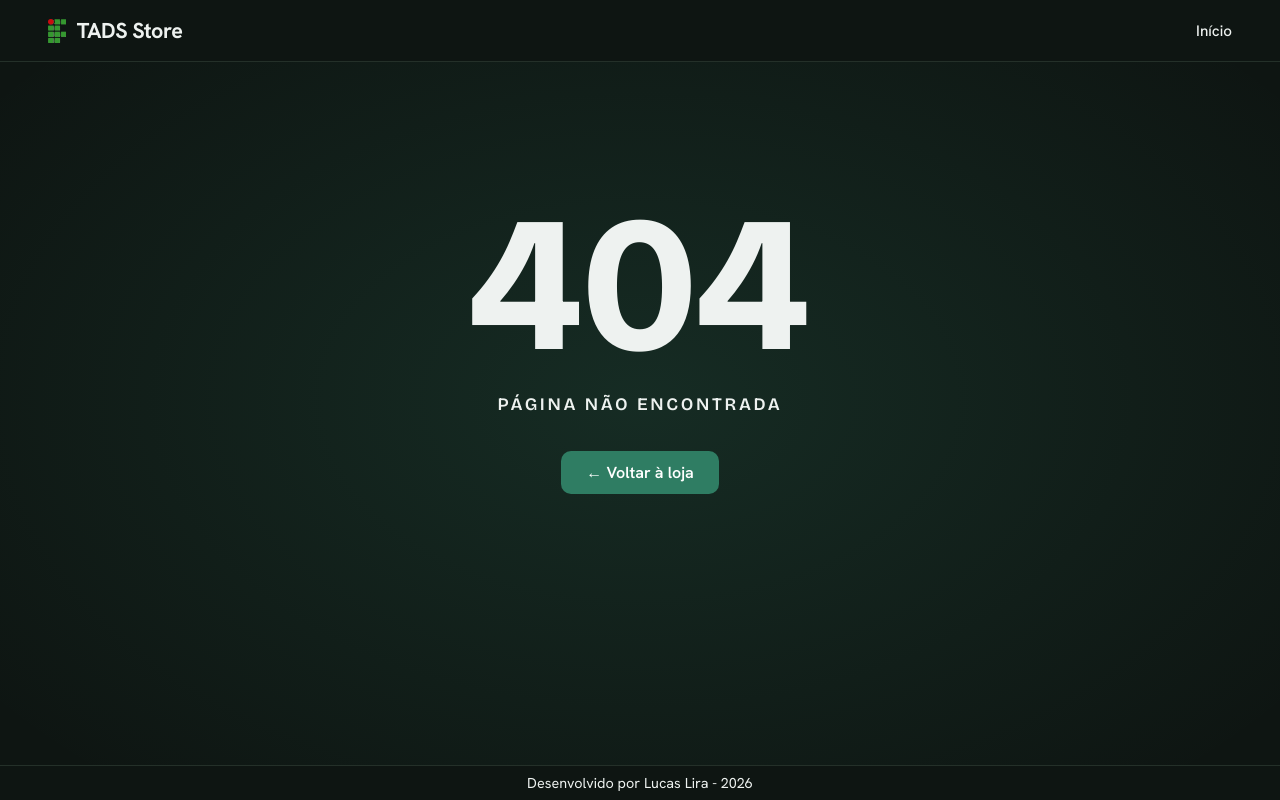
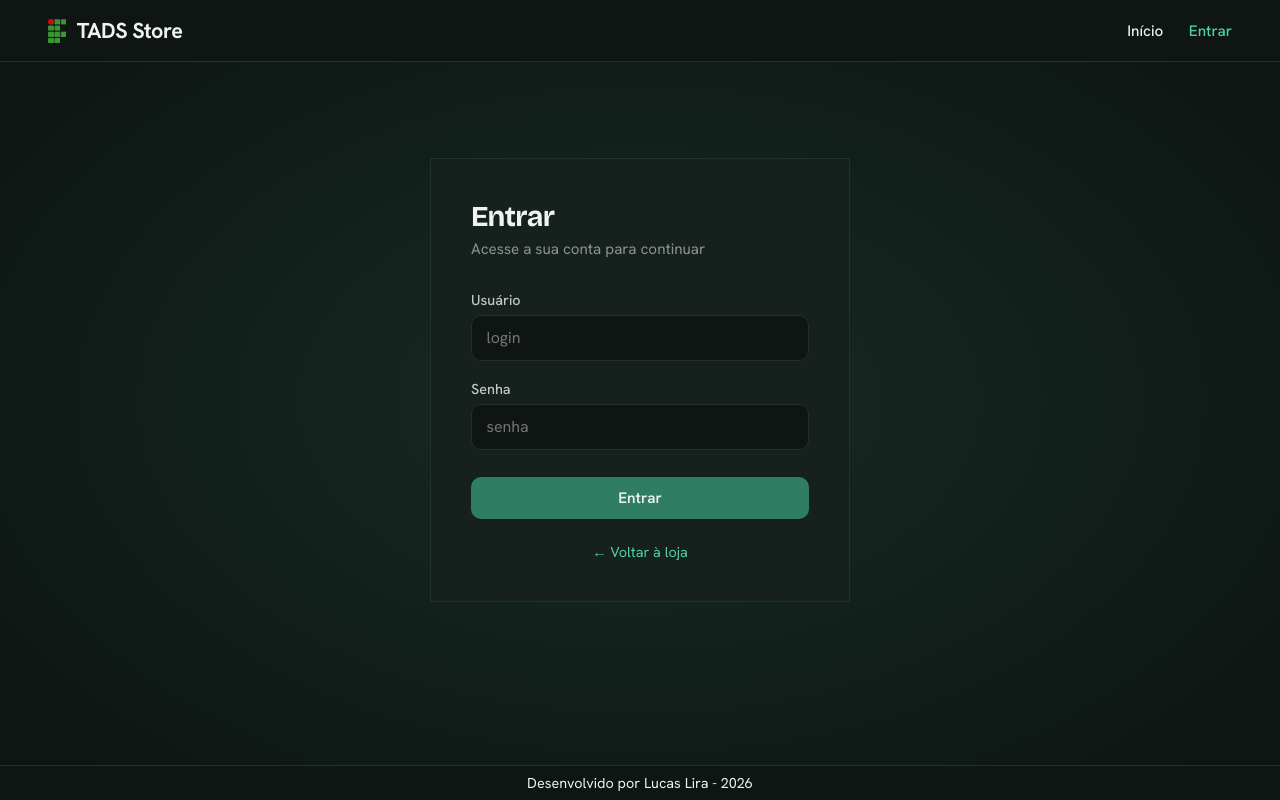
Before and after one commit to lucasliradev/tads-store, a React (Vite) app: page /login in a window 1280 px wide. Before the commit this address had no page. Built offline with nearby package versions, Linux system fonts and the light colour scheme.

Commit message:
adiciona autenticação com Context, login e rota protegida

```diff
--- a/src/App.css
+++ b/src/App.css
@@ -469,3 +469,175 @@ body {
 .cabecalho_nav a.active {
   color: var(--cor-acento-claro);
 }
+
+/* --- Botão Sair no cabeçalho --- */
+.cabecalho_sair {
+  background: none;
+  border: none;
+  color: var(--cor-texto-suave);
+  padding: 0;
+  cursor: pointer;
+  font-family: var(--fonte-corpo);
+  font-size: 0.95rem;
+  font-weight: 500;
+  transition: color 0.2s;
+}
+
+.cabecalho_sair:hover {
+  color: var(--cor-acento-claro);
+}
+
+/* --- Página de Login --- */
+.login {
+  display: flex;
+  align-items: center;
+  justify-content: center;
+  padding: 4rem 1rem;
+}
+
+.login_card {
+  background: var(--cor-superficie);
+  border: 1px solid var(--cor-borda);
+  border-radius: var(--raio);
+  padding: 2.5rem;
+  width: 100%;
+  max-width: 420px;
+}
+
+.login_titulo {
+  font-family: var(--fonte-display);
+  font-size: 1.8rem;
+  font-weight: 700;
+  letter-spacing: -0.02em;
+  margin-bottom: 0.3rem;
+}
+
+.login_subtitulo {
+  opacity: 0.55;
+  font-size: 0.95rem;
+  margin-bottom: 2rem;
+}
+
+.login_form {
+  display: flex;
+  flex-direction: column;
+  gap: 1.2rem;
+}
+
+.login_campo {
+  display: flex;
+  flex-direction: column;
+  gap: 0.4rem;
+}
+
+.login_campo label {
+  font-size: 0.9rem;
+  font-weight: 500;
+  opacity: 0.8;
+}
+
+.login_campo input {
+  background: var(--cor-fundo);
+  border: 1px solid var(--cor-borda);
+  border-radius: 10px;
+  color: var(--cor-texto);
+  padding: 0.7rem 0.9rem;
+  font-family: var(--fonte-corpo);
+  font-size: 1rem;
+  outline: none;
+  transition: border-color 0.2s;
+}
+
+.login_campo input:focus {
+  border-color: var(--cor-acento-claro);
+}
+
+.login_erro {
+  color: #ff8a7a;
+  font-size: 0.9rem;
+  text-align: center;
+}
+
+.login_botao {
+  margin-top: 0.5rem;
+}
+
+.login_rodape {
+  margin-top: 1.5rem;
+  text-align: center;
+  font-size: 0.9rem;
+}
+
+.login_rodape a {
+  color: var(--cor-acento-claro);
+  text-decoration: none;
+}
+
+.login_rodape a:hover {
+  text-decoration: underline;
+}
+
+/* --- Página Minha Conta --- */
+.minha-conta {
+  display: flex;
+  align-items: center;
+  justify-content: center;
+  padding: 4rem 1rem;
+}
+
+.minha-conta_card {
+  background: var(--cor-superficie);
+  border: 1px solid var(--cor-borda);
+  border-radius: var(--raio);
+  padding: 2.5rem;
+  width: 100%;
+  max-width: 480px;
+  display: flex;
+  flex-direction: column;
+  align-items: center;
+  text-align: center;
+  gap: 1rem;
+}
+
+.minha-conta_avatar {
+  width: 72px;
+  height: 72px;
+  border-radius: 50%;
+  background: var(--cor-acento);
+  display: grid;
+  place-items: center;
+  font-family: var(--fonte-display);
+  font-size: 2rem;
+  font-weight: 700;
+  color: #fff;
+}
+
+.minha-conta_titulo {
+  font-family: var(--fonte-display);
+  font-size: 1.6rem;
+  font-weight: 700;
+  letter-spacing: -0.02em;
+}
+
+.minha-conta_usuario {
+  font-size: 1rem;
+  opacity: 0.8;
+}
+
+.minha-conta_info {
+  font-size: 0.9rem;
+  opacity: 0.55;
+  max-width: 320px;
+  line-height: 1.6;
+}
+
+.minha-conta_acoes {
+  display: flex;
+  gap: 0.8rem;
+  margin-top: 0.5rem;
+  width: 100%;
+}
+
+.minha-conta_acoes .botao {
+  flex: 1;
+}
--- a/src/App.jsx
+++ b/src/App.jsx
@@ -1,7 +1,10 @@
 import { Routes, Route } from "react-router-dom";
 import Layout from "./components/Layout";
+import RotaPrivada from "./components/RotaPrivada";
 import Home from "./pages/Home";
 import Detalhe from "./pages/Detalhe";
+import Login from "./pages/Login";
+import MinhaConta from "./pages/MinhaConta";
 import NaoEncontrado from "./pages/NaoEncontrado";
 import "./App.css";
 
@@ -11,7 +14,17 @@ export default function App() {
       <Routes>
         <Route path="/" element={<Home />} />
         <Route path="/produto/:id" element={<Detalhe />} />
-        {/* path="*" captura qualquer rota não reconhecida — sempre por último */}
+        <Route path="/login" element={<Login />} />
+        <Route path="/404" element={<NaoEncontrado />} />
+        <Route
+          path="/minha-conta"
+          element={
+            <RotaPrivada>
+              <MinhaConta />
+            </RotaPrivada>
+          }
+        />
+
         <Route path="*" element={<NaoEncontrado />} />
       </Routes>
     </Layout>
--- a/src/components/Cabecalho.jsx
+++ b/src/components/Cabecalho.jsx
@@ -1,6 +1,15 @@
-import { NavLink } from "react-router-dom";
+import { NavLink, useNavigate } from "react-router-dom";
+import { useAuth } from "../contexts/AuthContext";
 
 export default function Cabecalho({ titulo = "TADS Store" }) {
+  const { logado, sair } = useAuth();
+  const navegar = useNavigate();
+
+  function aoSair() {
+    sair();
+    navegar("/");
+  }
+
   return (
     <header className="cabecalho">
       <NavLink to="/" className="cabecalho_titulo">
@@ -10,6 +19,15 @@ export default function Cabecalho({ titulo = "TADS Store" }) {
 
       <nav className="cabecalho_nav">
         <NavLink to="/">Início</NavLink>
+
+        {logado ? (
+          <>
+            <NavLink to="/minha-conta">Minha Conta</NavLink>
+            <button className="cabecalho_sair" onClick={aoSair}>Sair</button>
+          </>
+        ) : (
+          <NavLink to="/login">Entrar</NavLink>
+        )}
       </nav>
     </header>
   );
--- /dev/null
+++ b/src/components/RotaPrivada.jsx
@@ -0,0 +1,8 @@
+import { Navigate } from "react-router-dom";
+import { useAuth } from "../contexts/AuthContext";
+
+export default function RotaPrivada({ children }) {
+  const { logado } = useAuth();
+
+  return logado ? children : <Navigate to="/login" replace />;
+}
--- /dev/null
+++ b/src/contexts/AuthContext.jsx
@@ -0,0 +1,29 @@
+import { createContext, useContext, useState } from "react";
+
+const AuthContext = createContext();
+
+export function AuthProvider({ children }) {
+  const [logado, setLogado] = useState(
+    () => localStorage.getItem("logado") === "true"
+  );
+
+  function entrar() {
+    setLogado(true);
+    localStorage.setItem("logado", "true");
+  }
+
+  function sair() {
+    setLogado(false);
+    localStorage.removeItem("logado");
+  }
+
+  return (
+    <AuthContext.Provider value={{ logado, entrar, sair }}>
+      {children}
+    </AuthContext.Provider>
+  );
+}
+
+export function useAuth() {
+  return useContext(AuthContext);
+}
--- a/src/main.jsx
+++ b/src/main.jsx
@@ -1,12 +1,15 @@
 import { StrictMode } from "react";
 import { createRoot } from "react-dom/client";
 import { BrowserRouter } from "react-router-dom";
+import { AuthProvider } from "./contexts/AuthContext";
 import App from "./App.jsx";
 
 createRoot(document.getElementById("root")).render(
   <StrictMode>
     <BrowserRouter>
-      <App />
+      <AuthProvider>
+        <App />
+      </AuthProvider>
     </BrowserRouter>
   </StrictMode>
 );
--- /dev/null
+++ b/src/pages/Login.jsx
@@ -0,0 +1,80 @@
+import { useState } from "react";
+import { useNavigate, Link } from "react-router-dom";
+import { useAuth } from "../contexts/AuthContext";
+
+export default function Login() {
+  const [usuario, setUsuario] = useState("");
+  const [senha, setSenha] = useState("");
+  const [erro, setErro] = useState("");
+  const [carregando, setCarregando] = useState(false);
+
+  const { entrar } = useAuth();
+  const navegar = useNavigate();
+
+  function aoEnviar(e) {
+    e.preventDefault();
+    setErro("");
+    setCarregando(true);
+
+    setTimeout(() => {
+      if (usuario === "aluno" && senha === "1234") {
+        entrar();
+        navegar("/minha-conta");
+      } else {
+        setErro("Usuário ou senha inválidos.");
+        setCarregando(false);
+      }
+    }, 600);
+  }
+
+  return (
+    <div className="login">
+      <div className="login_card">
+        <h1 className="login_titulo">Entrar</h1>
+        <p className="login_subtitulo">Acesse a sua conta para continuar</p>
+
+        <form className="login_form" onSubmit={aoEnviar}>
+          <div className="login_campo">
+            <label htmlFor="usuario">Usuário</label>
+            <input
+              id="usuario"
+              type="text"
+              value={usuario}
+              onChange={(e) => setUsuario(e.target.value)}
+              placeholder="login"
+              autoComplete="username"
+              required
+            />
+          </div>
+
+          <div className="login_campo">
+            <label htmlFor="senha">Senha</label>
+            <input
+              id="senha"
+              type="password"
+              value={senha}
+              onChange={(e) => setSenha(e.target.value)}
+              placeholder="senha"
+              autoComplete="current-password"
+              required
+            />
+          </div>
+
+          {erro && <p className="login_erro">{erro}</p>}
+
+          <button
+            type="submit"
+            className="botao botao--primario login_botao"
+            disabled={carregando}
+          >
+            {carregando ? "Entrando..." : "Entrar"}
+          </button>
+        </form>
+
+        <p className="login_rodape">
+          <Link to="/">← Voltar à loja</Link>
+        </p>
+      </div>
+    </div>
+  );
+}
--- /dev/null
+++ b/src/pages/MinhaConta.jsx
@@ -0,0 +1,36 @@
+import { useAuth } from "../contexts/AuthContext";
+import { useNavigate } from "react-router-dom";
+import Botao from "../components/Botao";
+
+export default function MinhaConta() {
+  const { sair } = useAuth();
+  const navegar = useNavigate();
+
+  function aoSair() {
+    sair();
+    navegar("/");
+  }
+
+  return (
+    <div className="minha-conta">
+      <div className="minha-conta_card">
+        <div className="minha-conta_avatar">A</div>
+
+        <h1 className="minha-conta_titulo">Minha Conta</h1>
+        <p className="minha-conta_usuario">Olá, <strong>aluno</strong>!</p>
+        <p className="minha-conta_info">
+          Você está autenticado e tem acesso à área restrita da TADS Store.
+        </p>
+
+        <div className="minha-conta_acoes">
+          <Botao
+            texto="Voltar à loja"
+            variante="secundario"
+            onClick={() => navegar("/")}
+          />
+          <Botao texto="Sair" variante="primario" onClick={aoSair} />
+        </div>
+      </div>
+    </div>
+  );
+}
```
Also changed, not shown: 2 other files (tests, documents, lock files or other folders).
